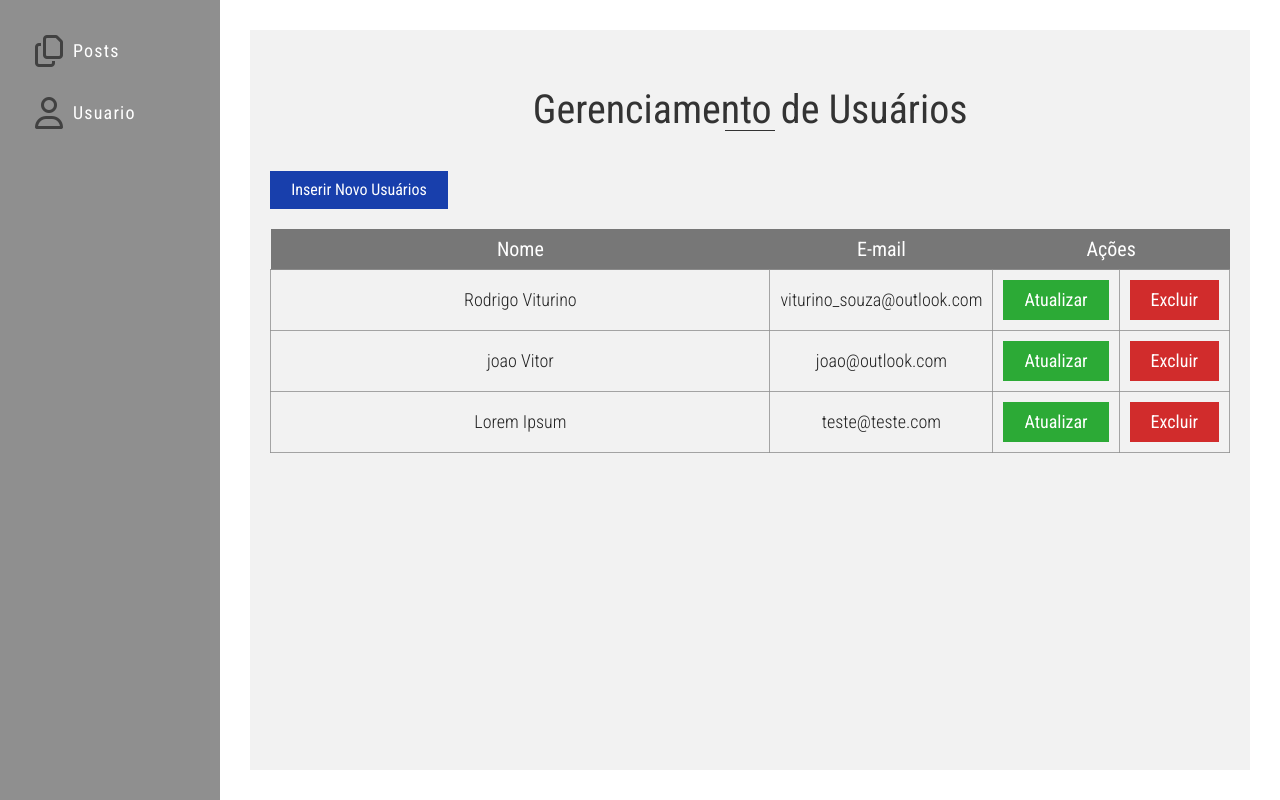
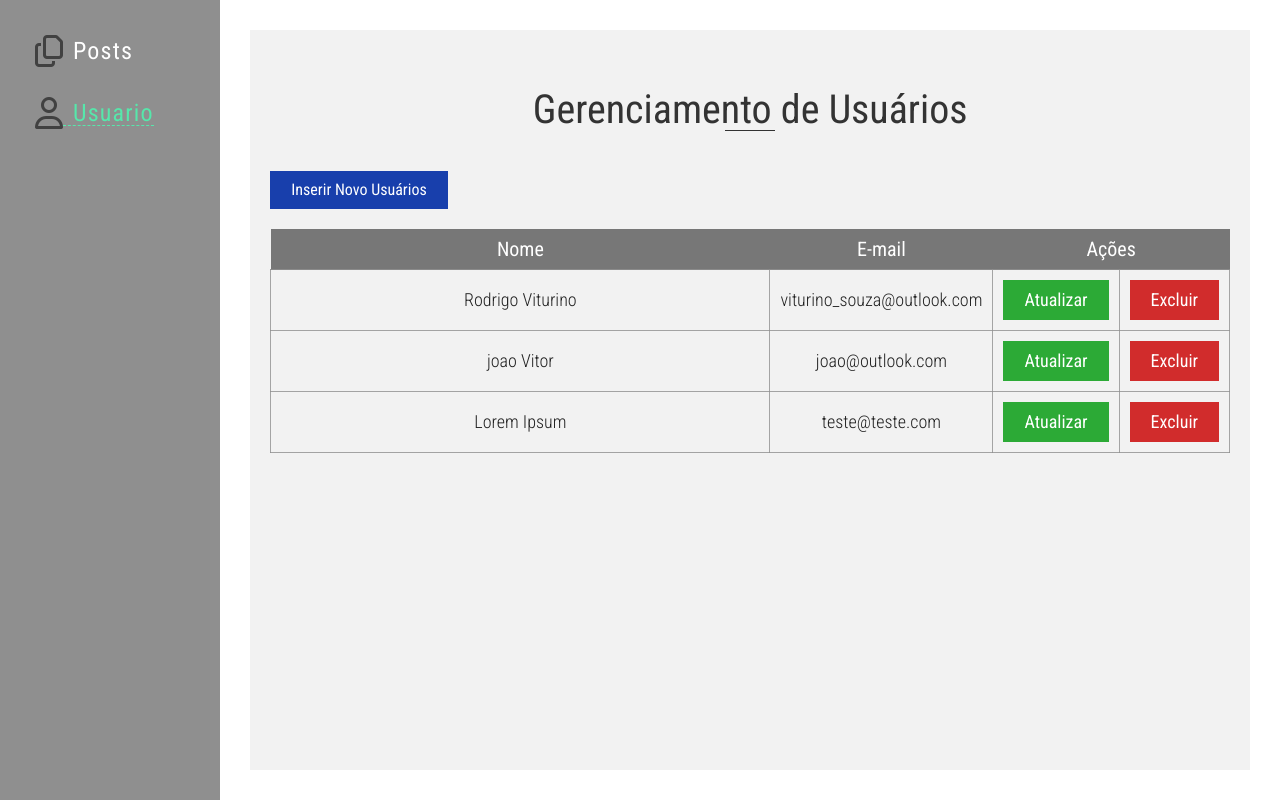
Before and after one commit to rodrigoviturino/microblog, a PHP site: page /admin-user.html in a window 1280 px wide. Shown: the part 80-880 px from the top of the page. Run offline with PHP 8.4, Linux system fonts and the light colour scheme; some libraries are stand-ins or nearby versions; some web fonts are replaced.

Commit message:
Ajustando estilo do painel e adicionando keyframe

```diff
--- a/admin-posts.html
+++ b/admin-posts.html
@@ -44,7 +44,7 @@
                 <li>
                     <i class="far fa-copy fa-2x">
                     </i>
-                    <a href="admin-posts.html">Posts</a>
+                    <a href="admin-posts.html" class="activeMenuPanel">Posts</a>
                 </li>
                 <li>
                     <i class="far fa-user fa-2x">
--- a/admin-user.html
+++ b/admin-user.html
@@ -49,7 +49,7 @@
                 <li>
                     <i class="far fa-user fa-2x">
                     </i>
-                    <a href="admin-user.html">Usuario</a>
+                    <a href="admin-user.html" class="activeMenuPanel">Usuario</a>
                 </li>
             </ul>
         </aside>
--- a/sass/page/_panel.scss
+++ b/sass/page/_panel.scss
@@ -96,7 +96,7 @@
                         font-weight: 400;
                         letter-spacing: 1.2px;
                         padding-left: 10px;
-                        @include type-7(18);
+                        @include type-7(24);
                     }
                 }
             }
@@ -402,5 +402,10 @@
     .my-1 {
         margin-top: 15px;
     }
+
+    .activeMenuPanel {
+        color: #56e7ab;
+        border-bottom: dashed 1px #56e7ab;
+    }
 }
 /* end Side Panel */
--- a/style.css
+++ b/style.css
@@ -1606,7 +1606,7 @@ img {
   letter-spacing: 1.2px;
   padding-left: 10px;
   font-family: "Roboto Condensed", sans-serif;
-  font-size: 1.125em;
+  font-size: 1.5em;
 }
 .main-admin__wrapper__content-posts {
   padding: 20px;
@@ -1864,6 +1864,10 @@ img {
 .main-admin .my-1 {
   margin-top: 15px;
 }
+.main-admin .activeMenuPanel {
+  color: #56e7ab;
+  border-bottom: dashed 1px #56e7ab;
+}
 
 /* end Side Panel */
 #btn-banner {
```
